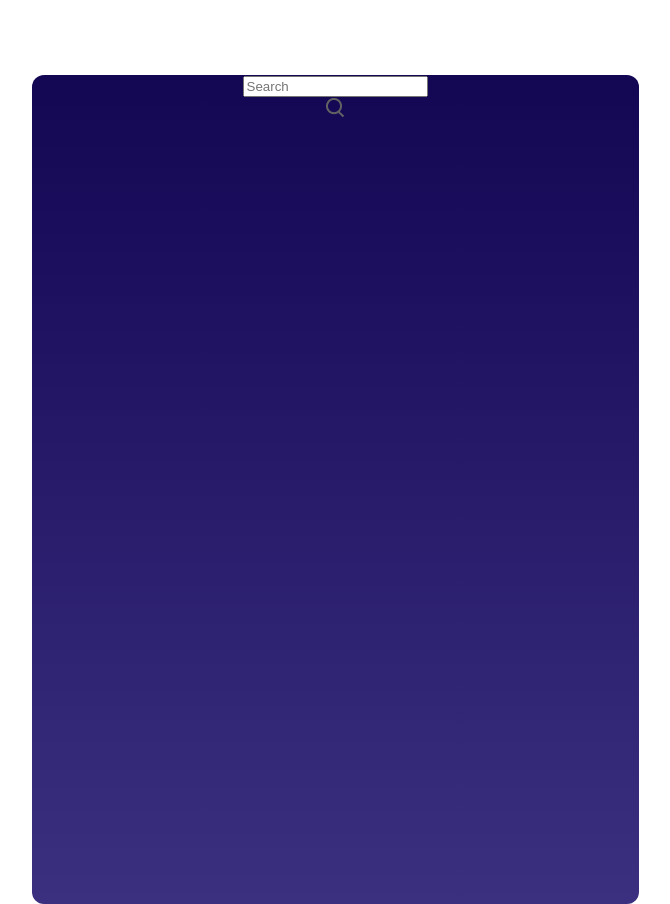
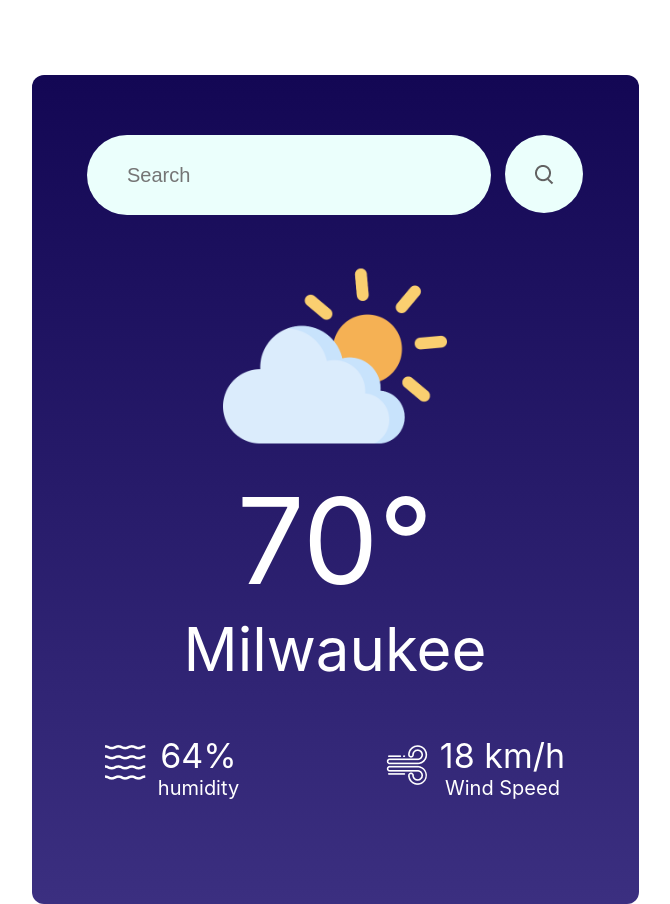
Before and after one commit to JuliEJSL/juliana-cortes-p2, a React (Create React App) app: page / in a window 1280 px wide. Shown: the whole page, without its empty margins (305-975 px from the left). Built offline with nearby package versions, Linux system fonts and the light colour scheme.

Commit message:
styles added

```diff
--- a/src/Components/WeatherApp/WeatherApp.css
+++ b/src/Components/WeatherApp/WeatherApp.css
@@ -6,3 +6,88 @@
     border-radius: 12px;
     background-image: linear-gradient(180deg, #130754 0%, #3b2f80 100%);
 }
+
+.top-bar{
+    display: flex;
+    justify-content: center;
+    gap: 14px;
+    padding-top: 60px;
+}
+
+.top-bar input{
+    display: flex;
+    width: 362px;
+    height: 78px;
+    background: #ebfffc;
+    border: none;
+    outline: none;
+    border-radius: 40px ;
+    padding-left: 40px;
+    color: #626262;
+    font-size: 20px;
+    font-weight: 400;
+}
+
+.search-icon {
+    display: flex;
+    justify-content: center;
+    align-items: center;
+    align-items: center;
+    width: 78px;
+    height: 78px;
+    background: #ebfffc;
+    border-radius: 40px;
+    cursor: pointer;
+}
+
+.weather-image {
+    margin-top: 29px;
+    display: flex;
+    justify-content: center;
+}
+
+.weather-temp{
+    display: flex;
+    justify-content: center;
+    color: white;
+    font-size: 120px;
+    font-weight: 400;
+}
+
+.weather-location{
+    display: flex;
+    justify-content: center;
+    color: white;
+    font-size: 60px;
+    font-weight: 400;
+
+}
+
+.data-container{
+    margin-top: 50px;
+    color: white;
+    display: flex;
+    justify-content: center;
+}
+
+.element{
+    margin: auto;
+    display: flex ;
+    align-items: flex-start;
+    gap: 12px;
+}
+
+.data{
+    font-size: 34px;
+    font-weight: 400px;
+}
+
+.text{
+ font-size: 20px;
+ font-weight: 400;
+}
+
+.icon{
+    margin-top: 10px;
+
+}
--- a/src/Components/WeatherApp/WeatherApp.jsx
+++ b/src/Components/WeatherApp/WeatherApp.jsx
@@ -17,9 +17,32 @@
          <div className="top-bar">
           <input type="text" className="cityInput" placeholder='Search'/>
           <div className="search-icon">
-           <img src={search_icon} alt=""/>
+           <img src={search_icon} alt="search icon"/>
           </div>
           </div>
+          <div className="weather-image">
+            <img src={cloud_icon}    alt="icon of cloud"/>
+          </div>
+          <div className="weather-temp">70°</div>
+          <div className="weather-location">Milwaukee</div>
+          <div className="data-container">
+             <div className="element">
+                <img src={humidity_icon}    alt="humidity icon" className="icon"/>
+                <div className="data">
+                    <div className="humidity-percent">64%</div>
+                    <div className="text">humidity</div>
+                </div>
+             </div>
+              <div className="element">
+                <img src={wind_icon}    alt="" className="icon"/>
+                <div className="data">
+                    <div className="humidity-percent">18 km/h</div>
+                    <div className="text">Wind Speed</div>
+                </div>
+             </div>
+          </div>
+
+
         </div>
     )
 }
```
